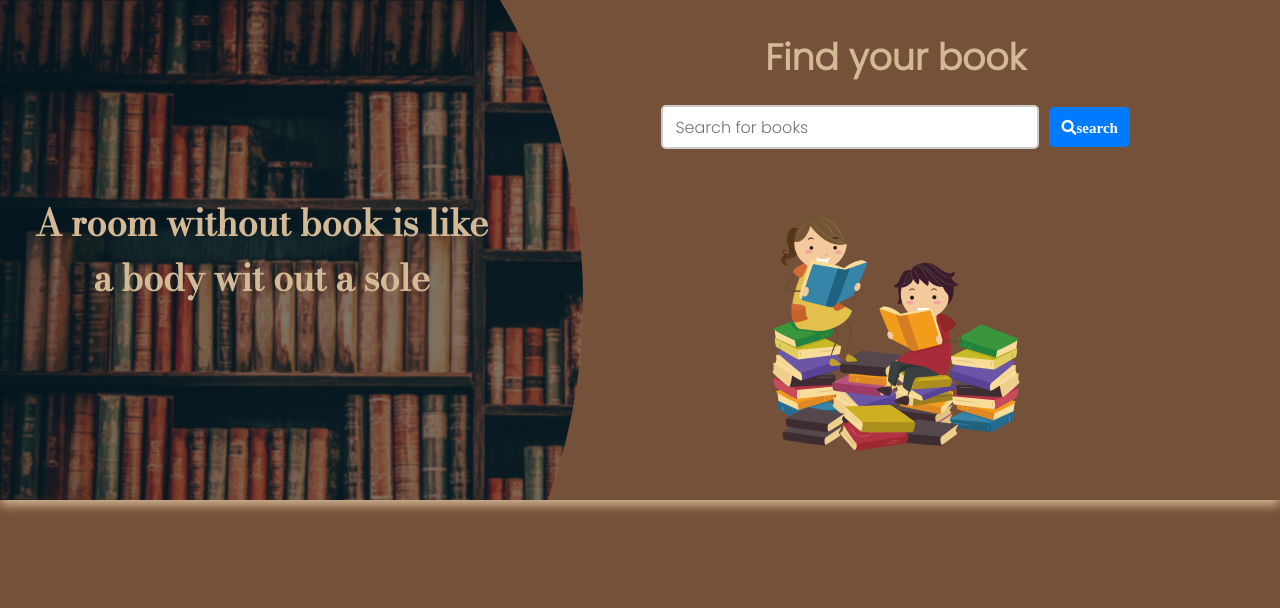
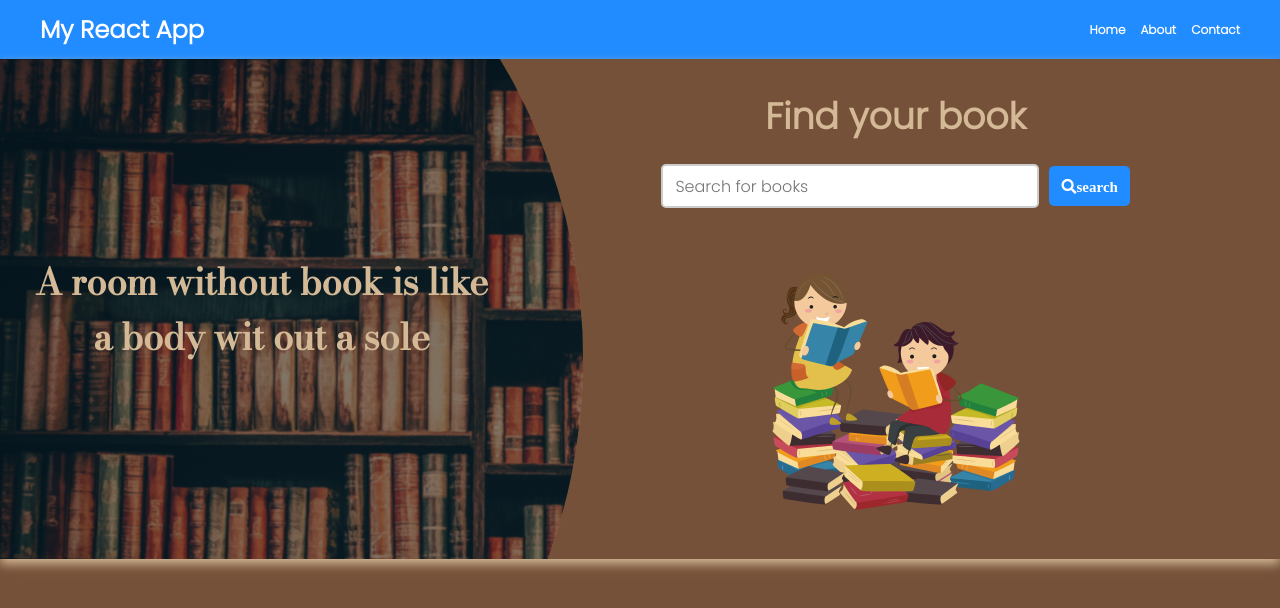
Before and after one commit to duvindunishad/googlebook, a React (Create React App) app: page / in a window 1280 px wide. Shown: the top 608 px of the page. Built offline with nearby package versions, Linux system fonts and the light colour scheme.

Commit message:
add header(nav bar)

```diff
--- a/src/App.js
+++ b/src/App.js
@@ -1,10 +1,12 @@
 
+import Header from './components/Header';
 import Main from './components/Main';
 import './components/style.css'
 
 function App() {
   return (
     <>
+    <Header/>
     <Main/>
     </>
   );
--- /dev/null
+++ b/src/components/Header.js
@@ -0,0 +1,21 @@
+import React from 'react';
+import './style.css';
+
+const Header = () => {
+    return (
+        <header className="app-header">
+            <div className="header-content">
+                <h1>My React App</h1>
+                <nav>
+                    <ul className="nav-links">
+                        <li><a href="/">Home</a></li>
+                        <li><a href="/about">About</a></li>
+                        <li><a href="/contact">Contact</a></li>
+                    </ul>
+                </nav>
+            </div>
+        </header>
+    );
+};
+
+export default Header;
--- a/src/components/style.css
+++ b/src/components/style.css
@@ -7,6 +7,7 @@
 :root{
     --primary-color:#755139FF;
     --secondary-color:#D4B996FF;
+    --my-blue:#218cff;
 }
 body{
     background-color: var(--primary-color);
@@ -76,7 +77,7 @@ html{
 }
 
 .search input:focus {
-    border-color: #007BFF;
+    border-color: var(--my-blue);
     box-shadow: 0 0 5px rgba(0, 123, 255, 0.5);
 }
 
@@ -84,7 +85,7 @@ html{
     cursor: pointer;
     outline: none;
     border: none;
-    background-color: #007BFF;
+    background-color: var(--my-blue);
     color: #fff;
     font-size: 15px;
     font-weight: bold;
@@ -227,7 +228,7 @@ html{
 }
 
 .overlay-inner .inner-box h4 {
-    color: #007bff;
+    color: var(--my-blue);
     font-size: 1.2rem;
 }
 
@@ -236,7 +237,7 @@ html{
     border: none;
     width: 120px;
     border-radius: 8px;
-    background-color: #007bff;
+    background-color: var(--my-blue);
     color: #fff;
     font-weight: bold;
     padding: 0.5rem 0.7rem;
@@ -256,3 +257,35 @@ html{
     line-height: 1.6;
     color: #555;
 }
+
+/* header style */
+.app-header {
+    background-color: var(--my-blue);
+    color: white;
+    padding: 1rem 0;
+}
+
+.header-content {
+    display: flex;
+    justify-content: space-between;
+    align-items: center;
+    max-width: 1200px;
+    margin: 0 auto;
+    padding: 0 1rem;
+}
+
+.nav-links {
+    list-style: none;
+    display: flex;
+    gap: 15px;
+}
+
+.nav-links li a {
+    color: white;
+    text-decoration: none;
+    font-weight: bold;
+}
+
+.nav-links li a:hover {
+    text-decoration: underline;
+}
```
